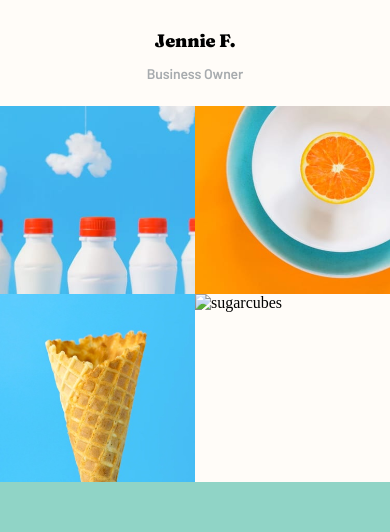
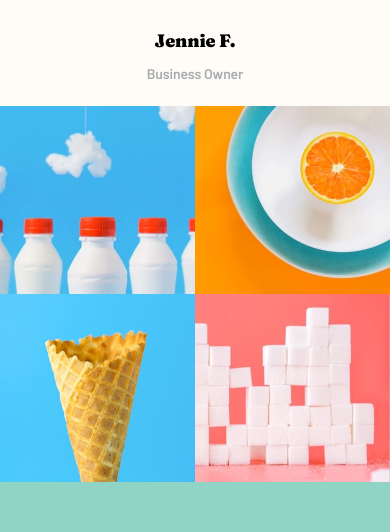
Before and after one commit to Hanka8/FM--sunnyside-agency, a plain HTML site: page index.html in a window 390 px wide. Shown: the part 4474-5006 px from the top of the page. Drawn offline with Linux system fonts and the light colour scheme.

Commit message:
Update index.html

```diff
--- a/index.html
+++ b/index.html
@@ -141,7 +141,7 @@
         <img class="footer__images__img" src="images/desktop/image-gallery-cone.jpg" alt="cone">
       </picture>
       <picture>
-        <source srcset="images/mobile/image-gallery-sugarcubes.jpg" media="(max-width:500px)">
+        <source srcset="images/mobile/image-gallery-sugar-cubes.jpg" media="(max-width:500px)">
         <img class="footer__images__img" src="images/desktop/image-gallery-sugarcubes.jpg" alt="sugarcubes">
       </picture>
     </section>
```
